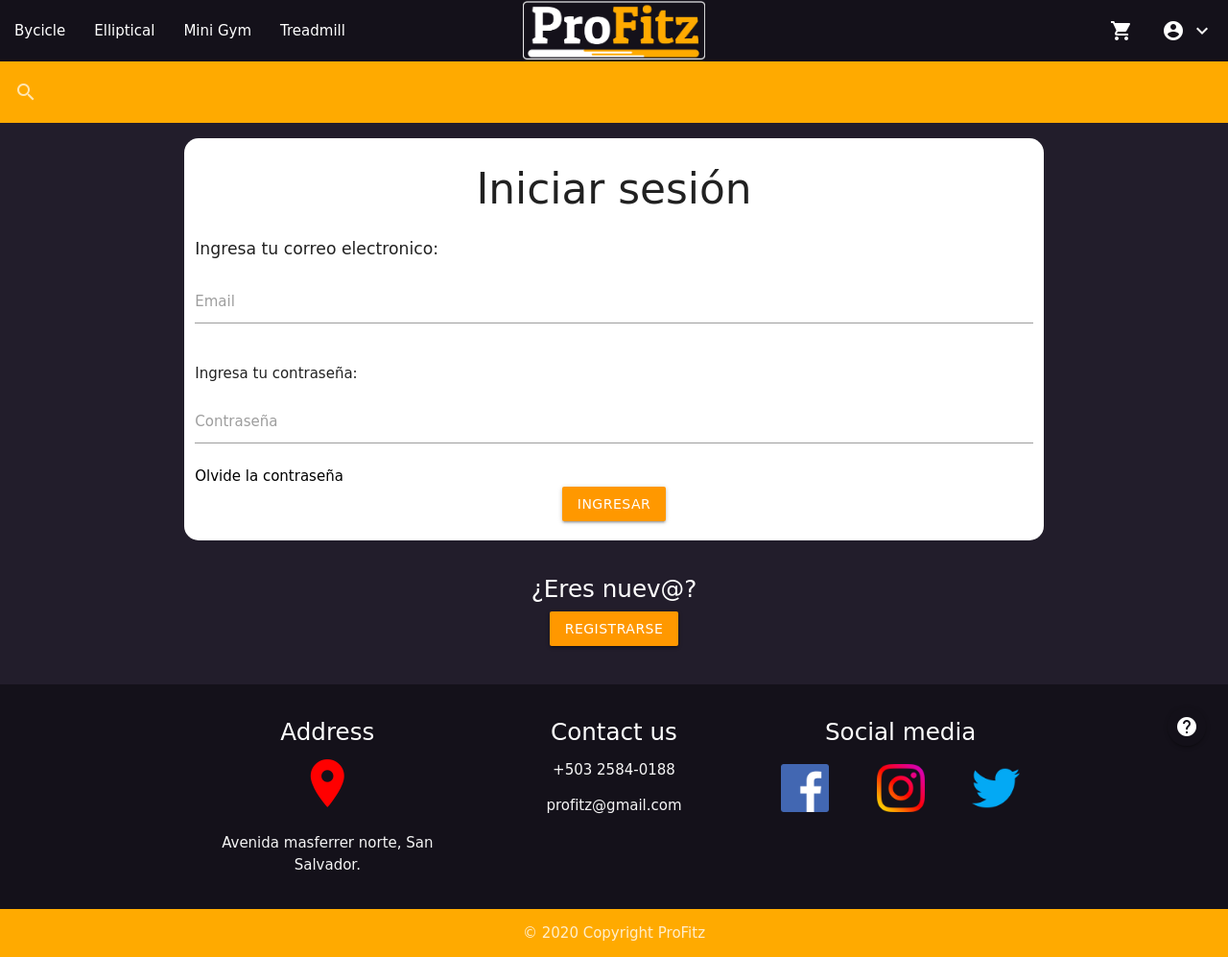
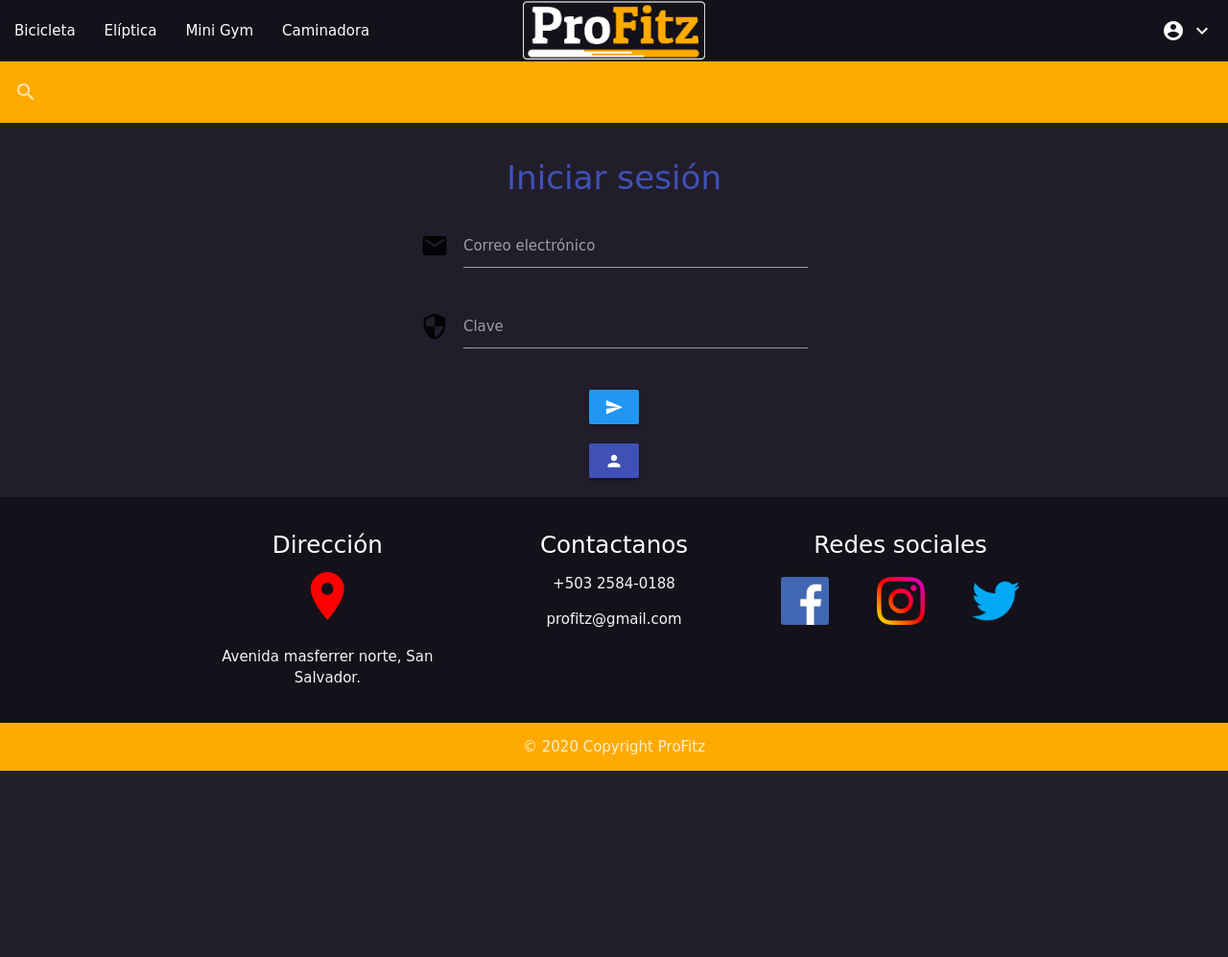
Before and after one commit to maroartu/ProFitz, a PHP site: page /pagina_iniciar_sesion.php in a window 1280 px wide. Shown: the whole page at 96% size. After the commit the page ends 803 px from the top, so only its background shows below. Run offline with PHP 8.4, Linux system fonts and the light colour scheme; style sheets or scripts are compiled from the project's sources; some web fonts are replaced.

Commit message:
commer_ingles version 1

```diff
--- a/core/helpers/commerce.php
+++ b/core/helpers/commerce.php
@@ -41,7 +41,7 @@
                     <div class="navbar-fixed">
                         <nav class="grey darken-4">
                             <div class="nav-wrapper">
-                                <a href="index.php" class="brand-logo"><img src="../../resources/img/logos_tienda/logo_mini_blanco.png" height="6   0"></a>
+                                <a href="index.php" class="brand-logo"><img src="../../resources/img/logos_tienda/logo_mini_blanco.png" height="60"></a>
                                 <a href="#" data-target="mobile" class="sidenav-trigger"><i class="material-icons">menu</i></a>
                                 <ul class="right hide-on-med-and-down">
                                     <li><a href="index.php"><i class="material-icons left">view_module</i>Catálogo</a></li>
--- a/views/commerce_ingles/carrito_compra.php
+++ b/views/commerce_ingles/carrito_compra.php
@@ -1,5 +1,5 @@
 <?php
-require_once('../../core/helpers/commerce_ingles.php');
+require_once('../../core/helpers/commerce.php');
 Page::headerTemplate('ProFitz');
 ?>
 
--- a/views/commerce_ingles/pagina_bicicleta.php
+++ b/views/commerce_ingles/pagina_bicicleta.php
@@ -1,5 +1,5 @@
 <?php
-require_once('../../core/helpers/commerce_ingles.php');
+require_once('../../core/helpers/commerce.php');
 Page::headerTemplate('ProFitz');
 ?>
 
--- a/views/commerce_ingles/pagina_caminadora.php
+++ b/views/commerce_ingles/pagina_caminadora.php
@@ -1,5 +1,5 @@
 <?php
-require_once('../../core/helpers/commerce_ingles.php');
+require_once('../../core/helpers/commerce.php');
 Page::headerTemplate('ProFitz');
 ?>
 
--- a/views/commerce_ingles/pagina_eliptica.php
+++ b/views/commerce_ingles/pagina_eliptica.php
@@ -1,5 +1,5 @@
 <?php
-require_once('../../core/helpers/commerce_ingles.php');
+require_once('../../core/helpers/commerce.php');
 Page::headerTemplate('ProFitz');
 ?>
 
--- a/views/commerce_ingles/pagina_iniciar_sesion.php
+++ b/views/commerce_ingles/pagina_iniciar_sesion.php
@@ -1,127 +1,34 @@
 <?php
-require_once('../../core/helpers/commerce_ingles.php');
+require_once('../../core/helpers/commerce.php');
 Page::headerTemplate('ProFitz');
 ?>
         <!-- Separador -->
         <div class="col l12 separador-estilo"></div>
 
-        <!-- Container inicio de sesión -->
-        <div class="container" >
-            <div id=sesion-form method='post'>
-                <div class="row white" style="border-radius: 1em;">
-                <div class="col l12 s12 m12 center">
-                    <h3>Iniciar sesión</h3>
-                </div>
-
-                <div class="col l12 s12 m12">
-                    <h6>Ingresa tu correo electronico:</h6>
-                </div>
-                <div class="input-field col l12 s12 m12">
-                    <input id="email" type="email" class="validate">
-                    <label for="email">Email</label>
-                    <span class="helper-text" data-error="wrong" data-success="right"></span>
-                </div>
-                <div class="col l12 s12 m12">Ingresa tu contraseña:</div>
-                <div class="input-field col l12 s12 m12">
-                    <input id="password" type="password" class="validate">
-                    <label for="password">Contraseña</label>
-                </div>
-                <div class="col l12 s12">
-                    <a href="#modal1" class="black-text modal-trigger">Olvide la contraseña</a>
-                </div>
-
-                <div class="col l12 s12 m12 center">
-                    <a href="" class="waves-effect waves-light btn orange" style="margin-bottom: 20px;">Ingresar</a>
-                </div>
+        <!-- Título para la página web -->
+    <h4 class="center-align indigo-text">Iniciar sesión</h4>
+    <!-- Formulario para iniciar sesión -->
+    <form method="post" id="session-form">
+        <div class="row">
+            <div class="input-field col s12 m4 offset-m4">
+                <i class="material-icons prefix">email</i>
+                <input type="email" id="usuario" name="usuario" class="validate" required/>
+                <label for="usuario">Correo electrónico</label>
+            </div>
+            <div class="input-field col s12 m4 offset-m4">
+                <i class="material-icons prefix">security</i>
+                <input type="password" id="clave" name="clave" class="validate" required/>
+                <label for="clave">Clave</label>
             </div>
         </div>
-
+        <div class="row center-align">
+            <button type="submit" class="btn waves-effect blue tooltipped" data-tooltip="Ingresar"><i class="material-icons">send</i></button>
         </div>
-
-        <!-- ¿No tienes cuenta -->
-        <div class="container">
-            <div class="row center">
-                <div class="col l12 s12 white-text">
-                    <h5>¿Eres nuev@?</h5>
-                </div>
-                <div class="col l12 s12" style="margin-bottom: 20px;">
-                    <a href="" class="waves-effect waves-light btn orange">Registrarse</a>
-                </div>
-            </div>
-        </div>
-
-        <!-- Recuperar la contraseña modal -->
-        <div id="modal1" class="modal">
-            <div class="modal-content">
-                <h4>Recuperar la contraseña</h4>
-                <div class="row">
-                    <div class="col l12 s12">
-                        Ingresa tu correo electronico
-                    </div>
-                    <div class="input-field col l12 s12">
-                        <input id="email" type="email" class="validate">
-                        <label for="email">Email</label>
-                        <span class="helper-text" data-error="wrong" data-success="right"></span>
-                    </div>
-                </div>
-            </div>
-            <div class="modal-footer center">
-                <a href="#modal2" class="waves-effect waves-green orange btn-flat white-text modal-trigger modal-close">Recuperar contraseña</a>
-            </div>
-        </div>
-
-        <!-- Recuperar la contraseña modal -->
-        <div id="modal2" class="modal">
-            <div class="modal-content">
-                <h4>Recuperar la contraseña</h4>
-                <div class="row">
-                    <div class="col l12 s12">
-                        Ingresa tu correo electronico
-                    </div>
-                    <div class="input-field col l12 s12">
-                        <input id="password" type="password" class="validate">
-                        <label for="password">Ingresa el código enviando a tu correo</label>
-                    </div>
-                </div>
-            </div>
-            <div class="modal-footer center">
-                <a href="#modal3" class="waves-effect waves-green orange btn-flat white-text modal-trigger modal-close">Recuperar contraseña</a>
-            </div>
-        </div>
-
-        <!-- Recuperar la contraseña modal -->
-        <div id="modal3" class="modal">
-            <div class="modal-content">
-                <h4>Recuperar la contraseña</h4>
-                <div class="row">
-                    <div class="col l12 s12">
-                        Nueva contraseña
-                    </div>
-                    <div class="input-field col l12 s12">
-                        <input id="password" type="password" class="validate">
-                        <label for="password">Ingresa la nueva contraseña</label>
-                    </div>
-                    <div class="col l12 s12">
-                        Confirmar contraseña
-                    </div>
-                    <div class="input-field col l12 s12">
-                        <input id="password" type="password" class="validate">
-                        <label for="password">Verificar la contraseña</label>
-                    </div>
-                </div>
-            </div>
-            <div class="modal-footer center">
-                <a href="#!" class="waves-effect waves-green orange btn-flat white-text modal-close">Cambiar contraseña</a>
-            </div>
-        </div>
-
-        <!-- Icono de ayuda -->
-        <div class="fixed-action-btn hide-on-small-only">
-            <a href="../../views/commerce/pagina_soporte.php" class="btn-floating btn tooltipped icono-ayuda" data-position="left" data-tooltip="Soporte">
-                <i class="large material-icons">help</i>
-            </a>
-        </div>
-
+    </form>
+    <div class="row center-align">
+        <a href="signin.php" type="submit" class="btn waves-effect indigo tooltipped" data-tooltip="Registrarse"><i class="material-icons">person</i></a>
+    </div>
+</div>
     <?php
 Page::footerTemplate('login.js');
 ?>
--- a/views/commerce_ingles/pagina_mini_gym.php
+++ b/views/commerce_ingles/pagina_mini_gym.php
@@ -1,5 +1,5 @@
 <?php
-require_once('../../core/helpers/commerce_ingles.php');
+require_once('../../core/helpers/commerce.php');
 Page::headerTemplate('ProFitz');
 ?>
 
--- a/views/commerce_ingles/pagina_pedidos.php
+++ b/views/commerce_ingles/pagina_pedidos.php
@@ -1,10 +1,7 @@
 <?php
-require_once('../../core/helpers/commerce_ingles.php');
+require_once('../../core/helpers/commerce.php');
 Page::headerTemplate('ProFitz');
 ?>
-
-        <!-- Separador -->
-        <div class="col l12 separador-estilo"></div>
 
 
 
--- a/views/commerce_ingles/pagina_producto.php
+++ b/views/commerce_ingles/pagina_producto.php
@@ -1,5 +1,5 @@
 <?php
-require_once('../../core/helpers/commerce_ingles.php');
+require_once('../../core/helpers/commerce.php');
 Page::headerTemplate('ProFitz');
 ?>
         <!-- Separador -->
--- a/views/commerce_ingles/pagina_soporte.php
+++ b/views/commerce_ingles/pagina_soporte.php
@@ -1,5 +1,5 @@
 <?php
-require_once('../../core/helpers/commerce_ingles.php');
+require_once('../../core/helpers/commerce.php');
 Page::headerTemplate('ProFitz');
 ?>
         <!-- Separador -->
```
Also changed, not shown: views/commerce_ingles/index.php (+8 -1 lines), views/commerce_ingles/pagina_editar_perfil.php (added, +97 -0 lines), views/commerce_ingles/pagina_registrarse.php (deleted, +0 -93 lines), views/commerce_ingles/signin.php (added, +77 -0 lines).
